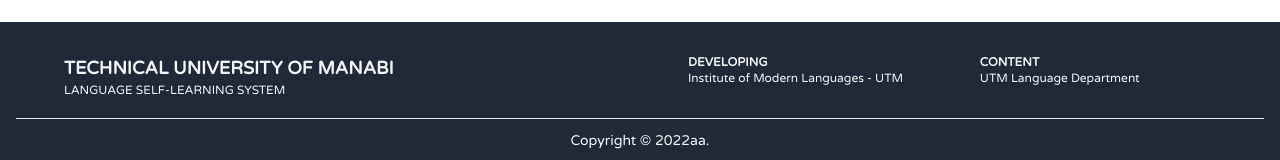
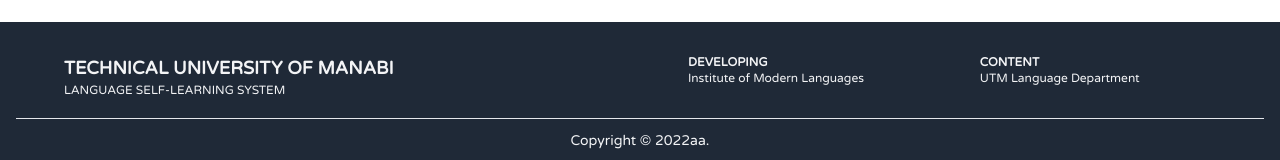
Before and after one commit to dvelez3815/eLearningUTMFCI, a React (Create React App) app: page /evaluacion in a window 1280 px wide. Shown: the part 714-874 px from the top of the page. Built offline with nearby package versions, Linux system fonts and the light colour scheme; sample sign-in values are in the browser's storage.

Commit message:
Editando footer

```diff
--- a/src/components/Footer.js
+++ b/src/components/Footer.js
@@ -17,7 +17,7 @@ export function Footer() {
                             <div className="w-full pl-4 ml-auto">
                                 <h4 className="text-xs font-semibold text-gray-100">DEVELOPING</h4>
                                 <h5 className="text-xs mt-0 mb-2 text-gray-100">
-                                Institute of Modern Languages - UTM
+                                Institute of Modern Languages
                                 </h5>
 
 
```
